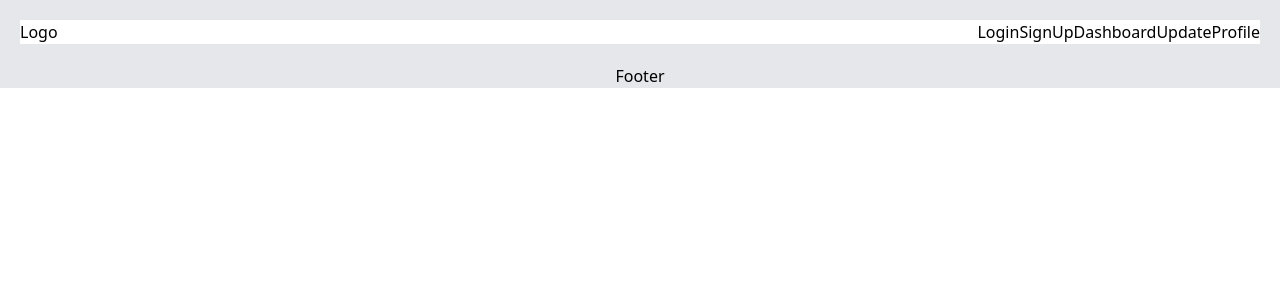
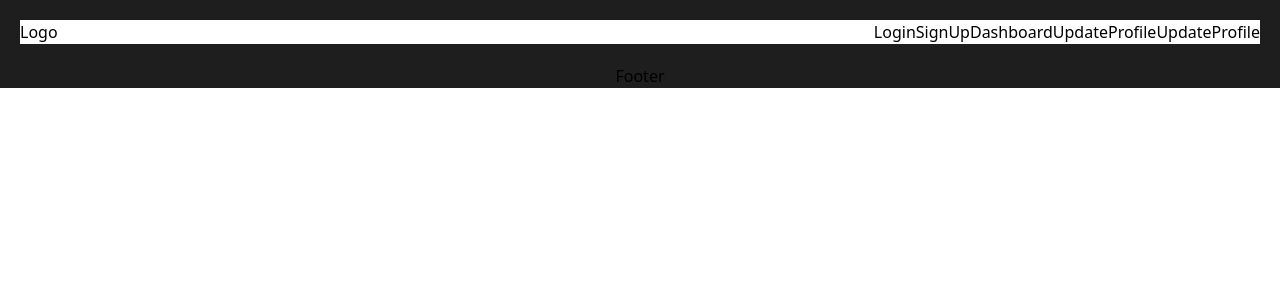
Before and after one commit to Denis-alt254/DevPort, a React (Vite) app in the folder client/: page / in a window 1280 px wide. Shown: the top 300 px of the page. Built offline with nearby package versions, Linux system fonts and the light colour scheme; no server answers.

Commit message:
adding profile route and styling it

```diff
--- a/client/src/App.jsx
+++ b/client/src/App.jsx
@@ -5,6 +5,7 @@ import {Dashboard, UpdateUser} from "./pages/Dashboard";
 import Register from "./components/Register";
 import PrivateRoute from "./routes/PrivateRoute";
 import { AuthProvider } from "./context/AuthContext"
+import Profile from "./pages/Profile";
 
 function App(){
   return(
@@ -15,6 +16,7 @@ function App(){
           <Route path="/register" element={<Register />}></Route>
           <Route path='/dashboard' element={<PrivateRoute><Dashboard /></PrivateRoute>} />
           <Route path="/update" element={<PrivateRoute><UpdateUser /></PrivateRoute>} />
+          <Route path="/profile" element={<Profile />}></Route>
         </Routes>
       </LayoutShell>
     </AuthProvider>
--- a/client/src/components/Navbar.jsx
+++ b/client/src/components/Navbar.jsx
@@ -11,6 +11,7 @@ export default function NavBar(){
                 <Link to='/register'>SignUp</Link>
                 <Link to='/dashboard'>Dashboard</Link>
                 <Link to='/update'>UpdateProfile</Link>
+                <Link to='/profile'>UpdateProfile</Link>
             </div>
         </div>
     )
--- a/client/src/index.css
+++ b/client/src/index.css
@@ -34,7 +34,7 @@
 
 @layer components{
     .layout{
-        @apply flex flex-col bg-gray-200
+        @apply flex flex-col bg-[#1e1e1e]
     }
     .header{
         @apply flex justify-between text-center m-5 bg-white
```
